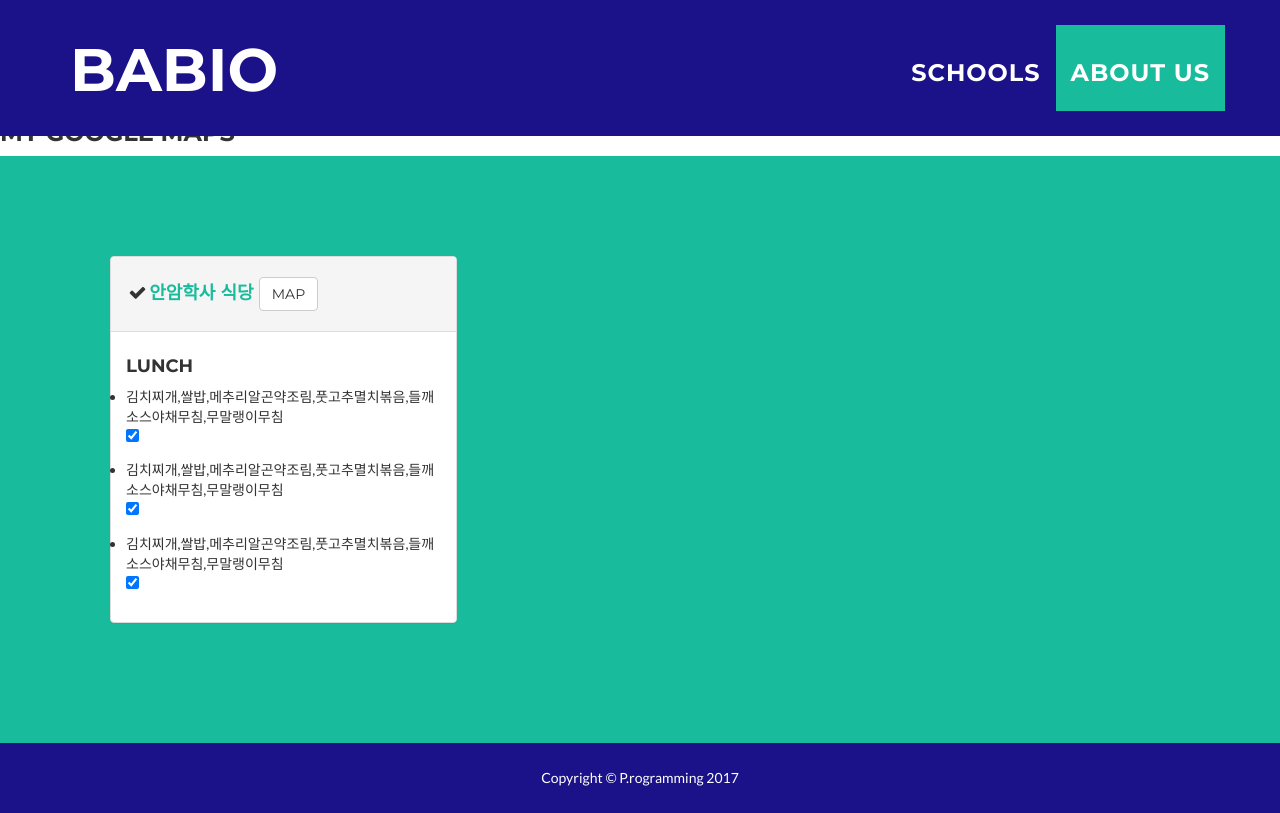
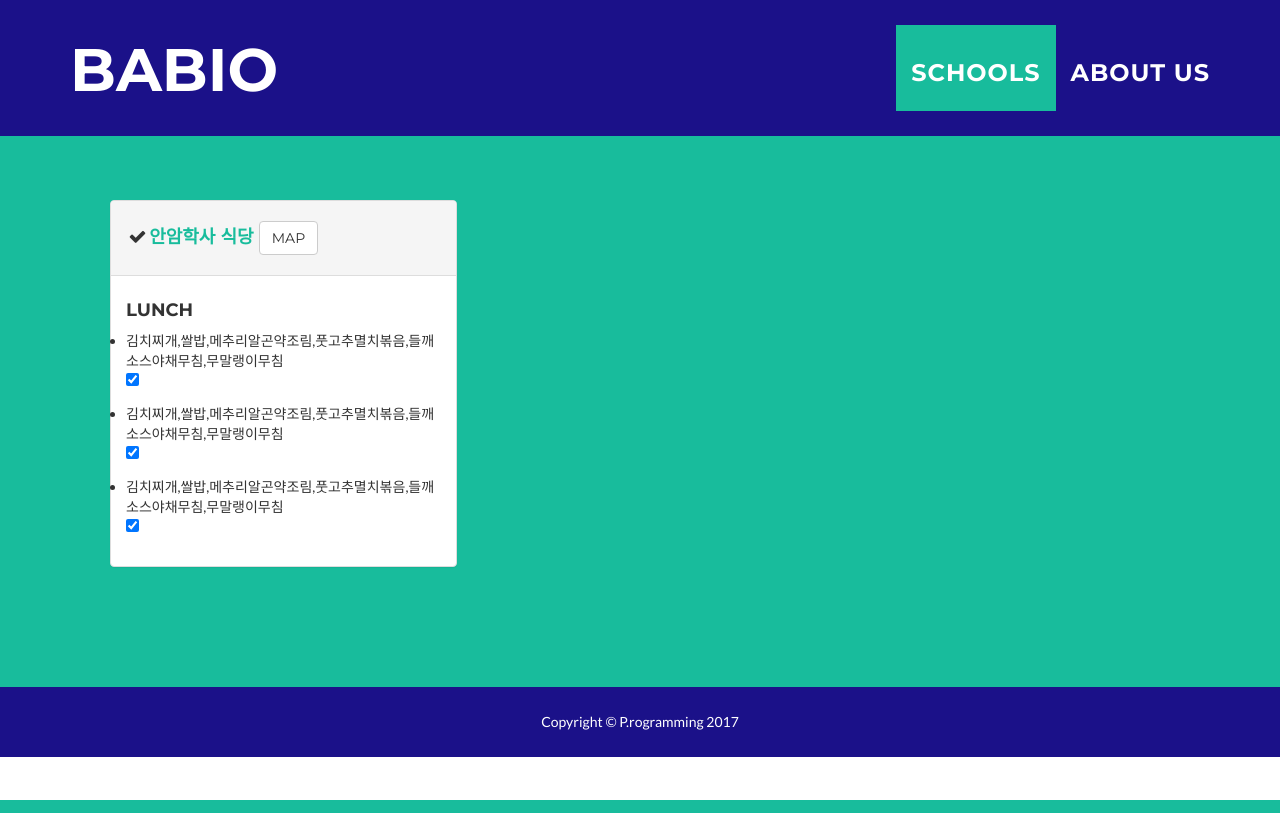
Before and after one commit to jhwgnu/menuplex_v2, a Django app: page /ku/ in a window 1280 px wide. Run offline with Django 3.2, Linux system fonts and the light colour scheme; data comes from the database, SQL or seed files in the repository; both versions use the stored data as it was after the commit; some libraries are stand-ins or nearby versions.

Commit message:
detail 살짝 수정

```diff
--- a/food/templates/food/detail.html
+++ b/food/templates/food/detail.html
@@ -3,8 +3,8 @@
 Menuplex
 {% endblock %}
 {% block map %}
-<h3>My Google Maps</h3>
-<div id="map"></div>
+<!-- <h3>My Google Maps</h3>
+<div id="map"></div> -->
 {% endblock %}
 
 {% block content %}
```
Also changed, not shown: db.sqlite3.
